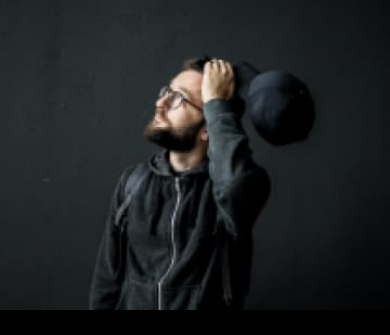
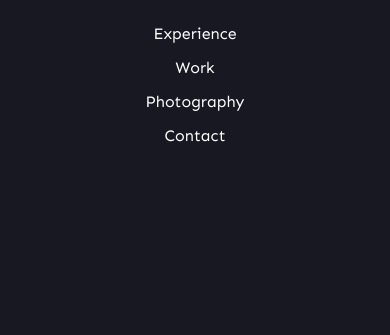
Before and after one commit to DarkArtyom/Practice-product-designer, a plain HTML site: page index.html in a window 390 px wide. Both pictures are taken after a click on the button 352 px from the left and 38 px from the top of the page. Shown: the part 80-415 px from the top of the page. Drawn offline with Linux system fonts and the light colour scheme.

Commit message:
js for mobile-menu

```diff
--- a/index.html
+++ b/index.html
@@ -30,7 +30,22 @@
         </nav>
       </div>
       <div class="modal-mobile">
-        <div class="mobile-menu"></div>
+        <div class="mobile-menu">
+          <ul class="mobile-menu__list list">
+            <li class="mobile-menu__item">
+              <a href="#" class="mobile-menu__link link">Experience</a>
+            </li>
+            <li class="mobile-menu__item">
+              <a href="#" class="mobile-menu__link link">Work</a>
+            </li>
+            <li class="mobile-menu__item">
+              <a href="#" class="mobile-menu__link link">Photography</a>
+            </li>
+            <li class="mobile-menu__item">
+              <a href="#" class="mobile-menu__link link">Contact</a>
+            </li>
+          </ul>
+        </div>
       </div>
     </header>
     <main>
@@ -152,5 +167,6 @@
     <footer class="footer section">
       <div class="container"></div>
     </footer>
+    <script src="./js/mobile-menu.js"></script>
   </body>
 </html>
--- /dev/null
+++ b/js/mobile-menu.js
@@ -0,0 +1,16 @@
+(() => {
+  const refs = {
+    openMenuBtn: document.querySelector(".mobile-button"),
+    closeMenuBtn: document.querySelector(".mobile-button"),
+    menu: document.querySelector(".modal-mobile"),
+    body: document.querySelector("body"),
+  };
+
+  refs.openMenuBtn.addEventListener("click", toggleMenu);
+  refs.closeMenuBtn.addEventListener("click", toggleMenu);
+
+  function toggleMenu() {
+    refs.menu.classList.toggle("is-hidden");
+    refs.body.classList.toggle("no-scroll");
+  }
+})();
--- a/sass/components/_modal-mobile.scss
+++ b/sass/components/_modal-mobile.scss
@@ -1,11 +1,22 @@
-// .modal-mobile {
-//   width: 100%;
-//   height: 100%;
-//   position: fixed;
-//   background-color: #fff;
-//   z-index: 1;
-//   padding: 15px;
-// }
+.modal-mobile {
+  width: 100%;
+  height: 100%;
+  position: fixed;
+  background-color: var(--secondary-background-color);
+  padding: 25px 15px 15px 15px;
+  overflow: auto;
+}
 
-// .mobile-menu {
-// }
+.mobile-menu__list {
+  display: flex;
+  flex-direction: column;
+  align-items: center;
+  .mobile-menu__item:not(:last-child) {
+    margin-bottom: 10px;
+  }
+}
+
+.mobile-menu__link {
+  @include font(400, 16px, 1.5);
+  color: var(--main-text-color);
+}
--- a/sass/layout/_header.scss
+++ b/sass/layout/_header.scss
@@ -1,5 +1,9 @@
 .header {
+  position: fixed;
+  width: 100%;
+  z-index: 5;
   border-bottom: solid 1px red;
+  background-color: var(--main-background-color);
 }
 
 .navigation {
--- a/sass/layout/_hero.scss
+++ b/sass/layout/_hero.scss
@@ -1,5 +1,6 @@
 .section-hero .container {
   padding: 0;
+  padding-top: 80px;
 }
 
 .hero-title {
--- a/sass/layout/_subscribe.scss
+++ b/sass/layout/_subscribe.scss
@@ -68,7 +68,7 @@
   content: "";
   width: 40px;
   height: 22px;
-  border: 1px solid red;
+  border: 1px solid none;
   border-radius: 40%;
   background-color: #fff;
   margin-right: 10px;
```
Also changed, not shown: css/main.css, css/main.min.css, 2 other files.
